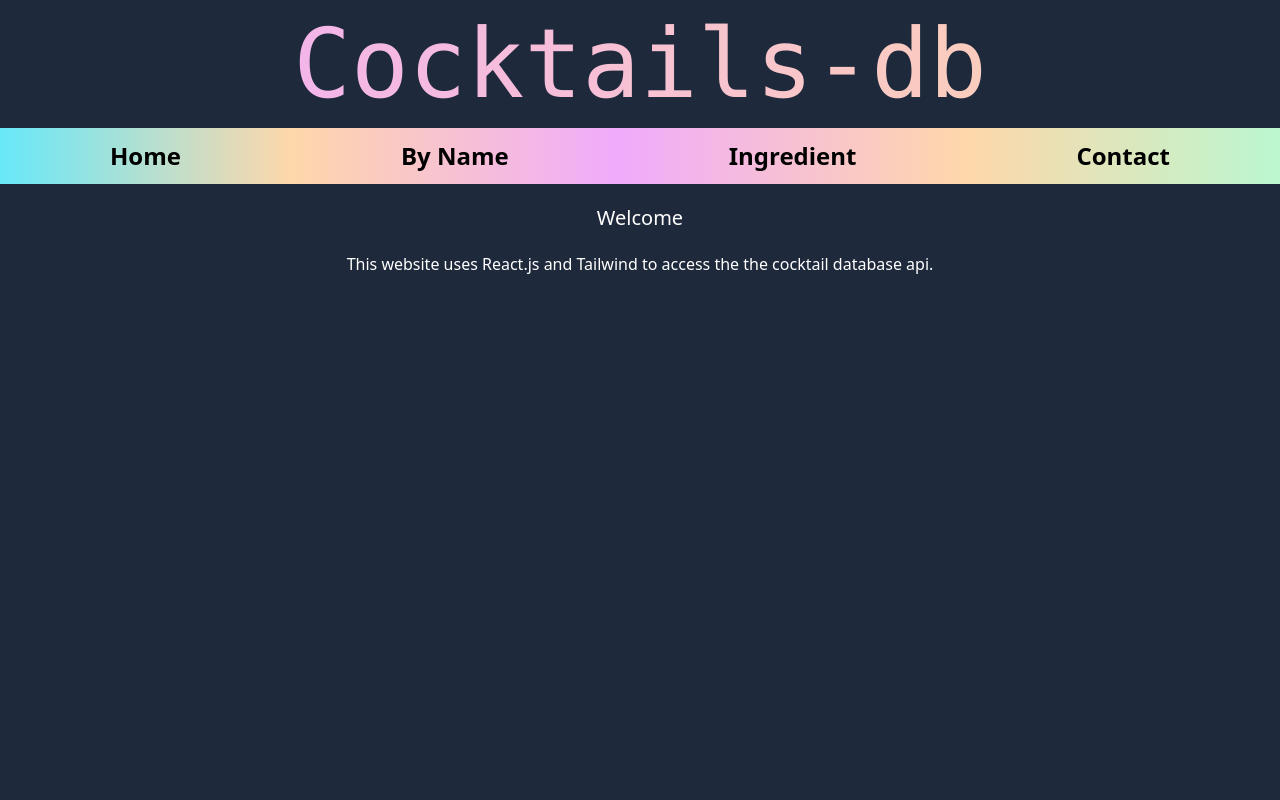
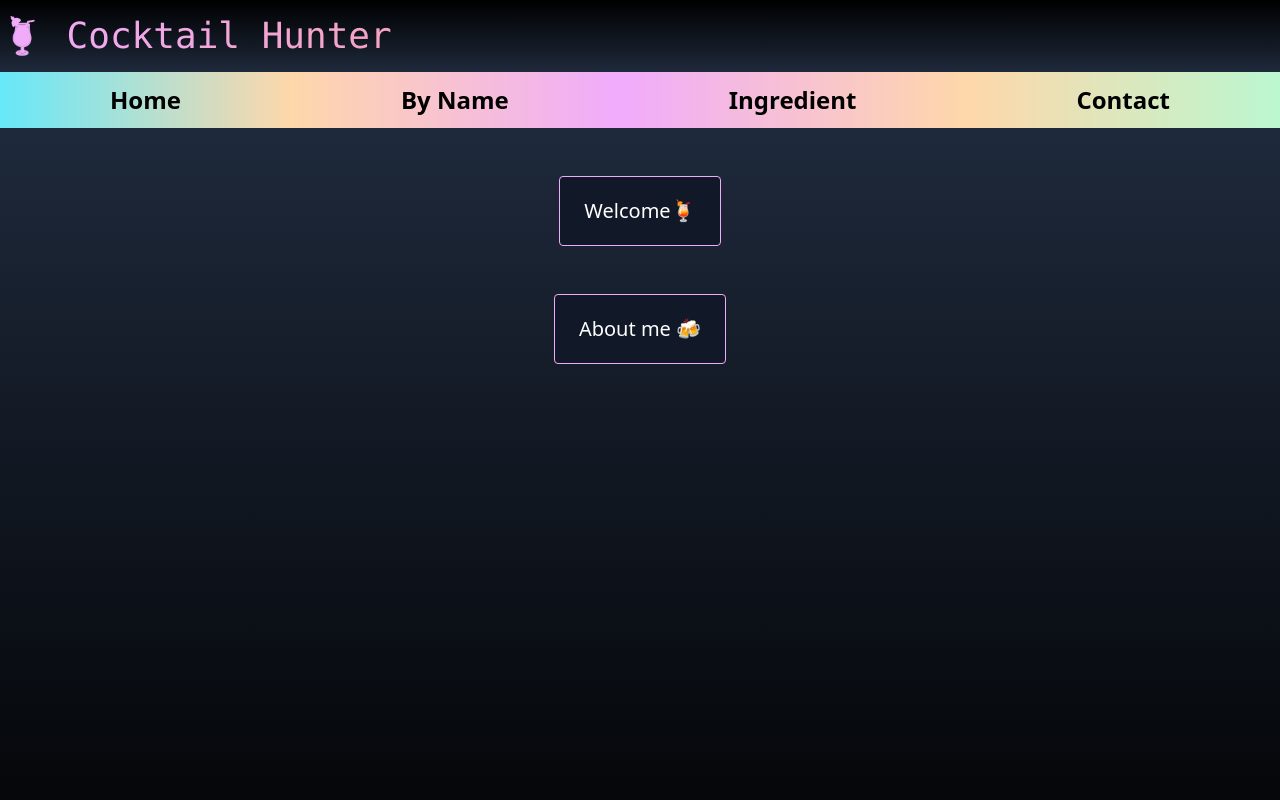
Before and after one commit to Jimreed91/cocktail-db-react, a React (Create React App) app: page / in a window 1280 px wide. Shown: the top 800 px of the page. Built offline with nearby package versions, Linux system fonts and the light colour scheme.

Commit message:
designed infocard

```diff
--- a/public/index.html
+++ b/public/index.html
@@ -28,7 +28,7 @@
   </head>
   <body>
     <noscript>You need to enable JavaScript to run this app.</noscript>
-    <div id="root"></div>
+    <div class="h-screen" id="root"></div>
     <!--
       This HTML file is a template.
       If you open it directly in the browser, you will see an empty page.
--- a/src/App.js
+++ b/src/App.js
@@ -3,7 +3,7 @@
 
 function App() {
   return (
-    <div className="App">
+    <div className="App h-screen">
       <header className="App-header">
         <img src={logo} className="App-logo" alt="logo" />
         <p>
--- a/src/components/Card.js
+++ b/src/components/Card.js
@@ -21,7 +21,9 @@
             {cocktail.strIBA}
           </p>
 
+
           <p className="text-2xl font-bold text-white">{cocktail.strDrink}</p>
+
         </div>
       </motion.div>
     </div>
--- a/src/components/CardGrid.js
+++ b/src/components/CardGrid.js
@@ -7,7 +7,7 @@
       <Link
         to={`/cocktail/${cocktail.idDrink}`}
         state={cocktail}
-        className="border border-fuchsia-300 p-5 rounded-lg bg-slate-900"
+        className="border border-fuchsia-300 p-5 rounded-lg bg-slate-900 shadow hover:ring-8 ring-offset-2 ring-offset-slate-700 ring-pink-300 focus:ring-3 focus:rung-offset-6"
 
         key={cocktail.idDrink}
        >
--- /dev/null
+++ b/src/components/Footer.js
@@ -0,0 +1,11 @@
+
+const Footer = () => {
+
+  return(
+    <div className="flex flex-col items-center justify-around h-96 w-fill bg-gradient-to-b from-black to-slate-800 text-white">
+      <p className="text-5xl">{'(* ˘⌣˘)◞🍹♥🍸ヽ(•‿•  )'}</p>
+    </div>
+  )
+}
+
+export default Footer
--- /dev/null
+++ b/src/components/InfoCard.js
@@ -0,0 +1,23 @@
+import {motion} from 'framer-motion'
+import {useState} from 'react'
+
+const InfoCard = ({title, p1, p2}) => {
+  const [isOpen, setIsOpen] = useState(false)
+  return(
+    <motion.div
+    layout
+    transition={{layout: {duration: 2, type: "spring"}}}
+    onClick={() => (setIsOpen(!isOpen))}
+    className="text-white px-6 py-5 mt-12 border border-fuchsia-300 rounded bg-gray-900 hover:ring ring-fuchsia-300" >
+    <motion.h2 layout="position" className=" text-xl ">{title} </motion.h2>
+    {isOpen && (
+    <motion.div className=" mt-2" initial={{opacity: 0}} animate={{opacity: 1}} >
+      <div className="max-w-md">{p1}</div>
+      <div>{p2}</div>
+    </motion.div>
+    )}
+  </motion.div>
+  )
+}
+
+export default InfoCard
--- a/src/components/Recipe.js
+++ b/src/components/Recipe.js
@@ -3,7 +3,10 @@
 
   return(
     <div className="flex flex-col text-center">
-      <h1 className="text-white text-3xl">Instructions</h1>
+      <h1 className="text-cyan-200 text-3xl">Instructions</h1>
+      <ul>
+            <li className="text-white">Glass: {cocktail.strGlass}</li>
+          </ul>
       <p className="text-white text-xl">{cocktail.strInstructions}</p>
     </div>
   )
--- a/src/pages/Cocktail.js
+++ b/src/pages/Cocktail.js
@@ -11,23 +11,22 @@
 
   return(
       <motion.div
-        className="flex flex-wrap content-start justify-evenly min-h-screen pt-5 bg-slate-800 "
+        className="flex flex-wrap content-start justify-evenly w-fillmin-h-screen pt-5 bg-gradient-to-b from-slate-800 to-black "
         initial={{opacity: 0}}
         animate={{opacity: 1}}
         exit={{opacity: 0}}
       >
 
-        <div className="flex-auto justify-self-start max-w-sm sm:max-w-2xl border-fuchsia-300 sm:p-5 rounded-lg">
+        <div className="flex-auto justify-self-start sm:max-w-2xl border-fuchsia-300 sm:p-5 rounded-lg">
           <Card className=""cocktail={cocktail} image={cocktail.strDrinkThumb}/>
-          <Recipe cocktail={cocktail}/>
         </div>
-        <div className="flex flex-col flex-initial
+        <div className="flex flex-col flex-auto self-center
         " >
-          <h2 className="text-3xl text-white text-center">Ingredients</h2>
+          <h2 className="text-3xl text-white text-center text-cyan-200">Ingredients</h2>
             <IngredientList cocktail={cocktail}/>
         </div>
-        <div className="">
-
+        <div className="sm:w-3/4">
+          <Recipe cocktail={cocktail}/>
         </div>
       </motion.div>
     )
--- a/src/pages/Home.js
+++ b/src/pages/Home.js
@@ -1,20 +1,42 @@
 import { motion } from 'framer-motion'
+import { useState } from 'react'
+import InfoCard from '../components/InfoCard'
+const Home = () => {
 
-const Home = () => {
   return (
     <motion.div
-      className="flex flex-col h-screen bg-slate-800 "
+      className="flex flex-col justify-start items-center h-full bg-gradient-to-b from-slate-800 to-black "
       initial={{opacity: 0}}
       animate={{opacity: 1}}
       exit={{opacity: 0}}
     >
-      <div className="text-white self-center justify-self-center " >
-        <h2 className="text-center text-xl p-5">Welcome</h2>
-        <p>This website uses  React.js and Tailwind to access the the cocktail database api.</p>
+     <InfoCard
+        title={"Welcome🍹"}
+        p1={<p>I built this website to practice with
+          <span className="text-cyan-300 font-bold"> React.js </span>
+          and
+          <span className="text-orange-300 font-bold"> Tailwind</span>,
+          the data is all pulled from the cocktail database api.</p>}
+        p2={ <p>Hope you
+          <span className="text-fuchsia-300 font-bold"> enjoy! </span>
+          it was fun to build {":)"}
+        </p>}
+      />
 
-      </div>
+      <InfoCard
+        title={"About me 🍻"}
+        p1={<p>I'm James, a fullstack developer from the UK 🇬🇧 living in 🇯🇵 Japan.
+               I've dabbled with code for a few years and now after some more
+               intensive learning I'm ready for a change of career.
+            </p>}
+        p2={<p className="mt-3">Find my details at the bottom if you would like
+              to get in touch!
+
+            </p>}
+      />
     </motion.div>
   );
 };
 
 export default Home;
+// 🇬🇧🇯🇵🍹🥂🍻🍺🍸
--- a/src/pages/Layout.js
+++ b/src/pages/Layout.js
@@ -1,14 +1,16 @@
 
+import { useEffect } from "react";
 import { Outlet, Link } from "react-router-dom";
+import Footer from '../components/Footer'
 
 const Layout = () => {
   return (
     <>
-      <nav>
-        <div className="bg-slate-800 py-4">
-          <h1 className="sm:text-center font-mono sm:text-8xl text-xl font-thin text-transparent
-                        bg-clip-text bg-gradient-to-r from-fuchsia-300 to-orange-200">
-            Cocktails-db</h1>
+      <nav id="nav">
+        <div className="bg-gradient-to-t from-slate-800 to-black py-4">
+          <h1 className=" font-mono sm:text-4xl text-xl font-thin text-transparent
+                        bg-clip-text bg-gradient-to-r from-fuchsia-300 to-orange-400">
+            🍹 Cocktail Hunter </h1>
         </div>
           <div className="flex justify-around flex-wrap font-bold  sm:text-2xl bg-orange-200">
 
@@ -41,7 +43,7 @@
       </nav>
 
       <Outlet />
-
+      <Footer />
     </>
   )
 };
--- a/src/pages/Name.js
+++ b/src/pages/Name.js
@@ -3,22 +3,26 @@
 import CardGrid from '../components/CardGrid'
 import { motion } from "framer-motion"
 const Name = () => {
-  const [ newName, setName] = useState("")
+  const [ newName, setName] = useState("margarita")
   const [ cocktails, setCocktails ] = useState(null)
 
   useEffect( () => {
     setTimeout(()=>{
 
      }, 5000)
+
     cocktailsService
-      .getByName("margarita")
+      .getByName(newName)
       .then(drinks => setCocktails(drinks), [])
+      setName("")
   }, [])
   const handleSubmit = event => {
     event.preventDefault()
     cocktailsService
       .getByName(newName)
       .then(drinks => setCocktails(drinks))
+      setName("")
+
   }
   const handleName = event => {
     console.log(event.target.value)
@@ -26,13 +30,13 @@
   }
   return(
     <motion.div
-      className="flex flex-col h-fit min-h-screen px-4 bg-slate-800 "
+      className="flex flex-col h-fit min-h-screen px-4 bg-gradient-to-b from-slate-800 to-black "
       initial={{opacity: 0}}
       animate={{opacity: 1}}
       exit={{opacity: 0}}
 
       >
-      <h2 className="text-center text-xl text-white p-5">
+      <h2 className="text-center text-xl text-white p-5 ">
         Search for a cocktail by name</h2>
       <div className="self-center border-orange-200">
         <form onSubmit={handleSubmit}
@@ -41,7 +45,7 @@
             onChange={handleName}
             value={newName} placeholder="Margarita"
             className="text-black p-1 bg-orange-200" />
-          <input type="submit" value="Submit"
+          <input type="submit" value="Submit" onBlur={handleSubmit}
           className="bg-gradient-to-tr  from-fuchsia-500 to-cyan-400
           transition hover:ease-in hover:bg-gradient-to-br duration-300 " />
         </form>
```
